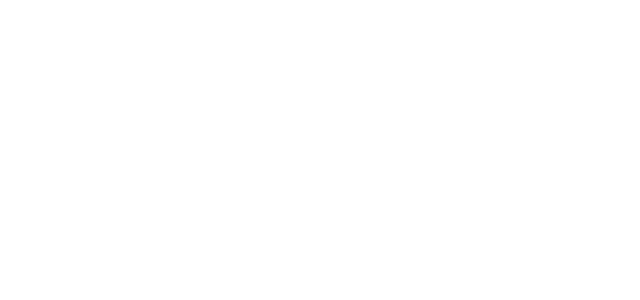
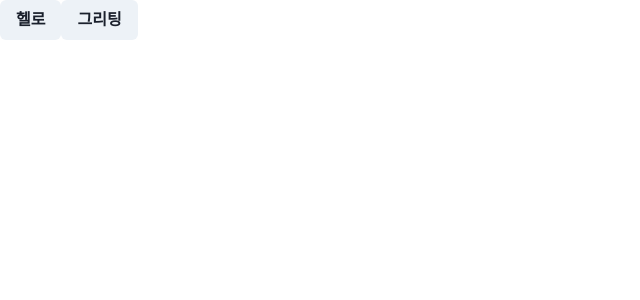
Before and after one commit to Garbi93/react2023, a React (Create React App) app: page / in a window 1280 px wide. Shown: the top 300 px of the page, without its empty margins (0-640 px from the left). Built offline with nearby package versions, Linux system fonts and the light colour scheme.

Commit message:
11/03 함수를 props로 전달하기 연습 완료

```diff
--- a/src/App.js
+++ b/src/App.js
@@ -1,5 +1,30 @@
+import { Button } from "@chakra-ui/react";
+
+function MyButton({ children, executeClick }) {
+  return <Button onClick={executeClick}>{children}</Button>;
+}
+
+// 드개의 버튼 만들기
+// 첫번째 버튼은 클릭하면 콘솔에 "hello"
+// 두번째 버튼은 클릭하면 콘솔에 "greeting"
+
 function App() {
-  return <></>;
+  function func1() {
+    console.log("hello");
+  }
+  function func2() {
+    console.log("greeting");
+  }
+  return (
+    <>
+      <MyButton executeClick={func1} value={"hello"}>
+        헬로
+      </MyButton>
+      <MyButton executeClick={func2} value={"hello"}>
+        그리팅
+      </MyButton>
+    </>
+  );
 }
 
 export default App;
```
